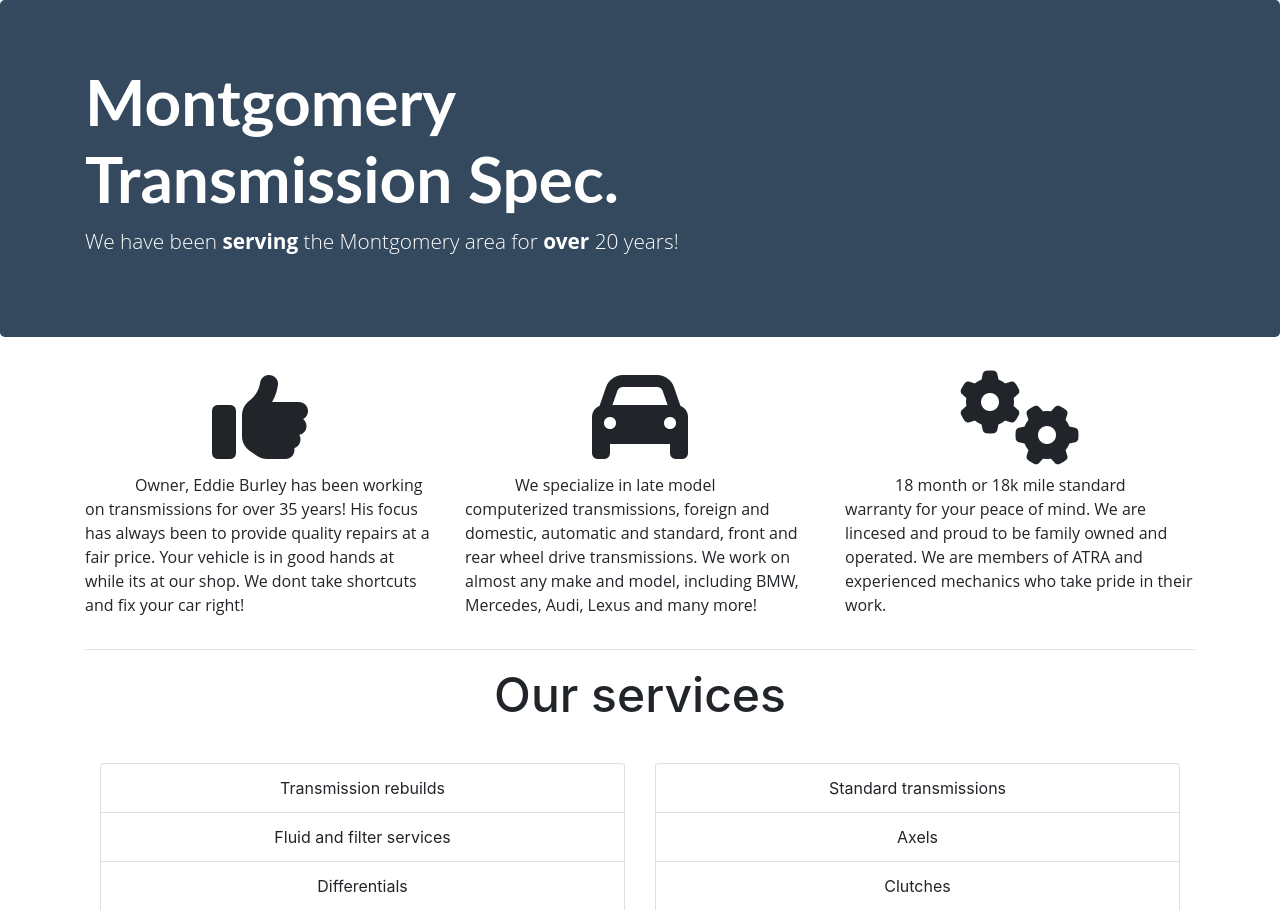
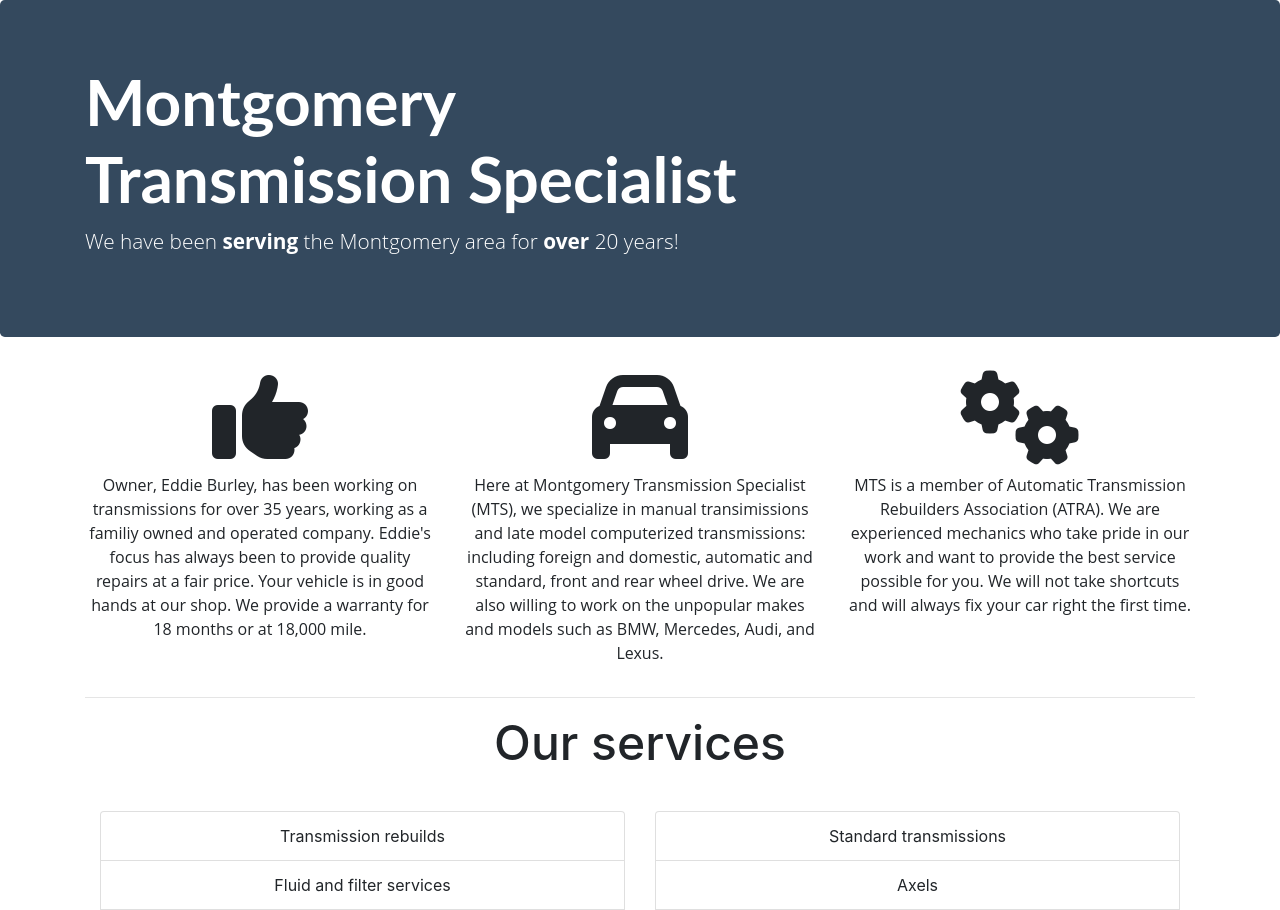
Before and after one commit to dburly/mts, a PHP site: page /index.html in a window 1280 px wide. Shown: the top 910 px of the page. Run offline with PHP 8.4, Linux system fonts and the light colour scheme; some libraries are stand-ins or nearby versions.

Commit message:
fixed paragraphs

```diff
--- a/index.html
+++ b/index.html
@@ -12,7 +12,7 @@
 
     <div class="jumbotron">
       <div class="container header">
-        <h1 class="display-3">Montgomery <br> Transmission Spec.</h1>
+        <h1 class="display-3">Montgomery <br> Transmission Specialist</h1>
         <p>We have been <strong>serving</strong> the Montgomery area for <strong>over</strong> 20 years!</p>
       </div>
     </div>
@@ -21,15 +21,15 @@
       <div class="row">
         <div class="col-md-4">
           <h2><i class="fa fa-thumbs-up fa fa-3x" aria-hidden="true"></i></h2>
-          <p class="p">Owner, Eddie Burley has been working on transmissions for over 35 years! His focus has always been to provide quality repairs at a fair price. Your vehicle is in good hands at while its at our shop. We dont take shortcuts and fix your car right!</p>
+          <p class="p">Owner, Eddie Burley, has been working on transmissions for over 35 years, working as a familiy owned and operated company. Eddie's focus has always been to provide quality repairs at a fair price. Your vehicle is in good hands at our shop. We provide a warranty for 18 months or at 18,000 mile.</p>
         </div>
         <div class="col-md-4">
           <h2><i class="fa fa-car fa-3x" aria-hidden="true"></i></h2>
-          <p class="p">We specialize in late model computerized transmissions, foreign and domestic, automatic and standard, front and rear wheel drive transmissions. We work on almost any make and model, including BMW, Mercedes, Audi, Lexus and many more! </p>
+          <p class="p">Here at Montgomery Transmission Specialist (MTS), we specialize in manual transimissions and late model computerized transmissions: including foreign and domestic, automatic and standard, front and rear wheel drive. We are also willing to work on the unpopular makes and models such as BMW, Mercedes, Audi, and Lexus.</p>
         </div>
         <div class="col-md-4">
           <h2><i class="fa fa-cogs fa-3x" aria-hidden="true"></i></h2>
-          <p class="p">18 month or 18k mile standard warranty for your peace of mind. We are lincesed and proud to be family owned and operated. We are members of ATRA and experienced mechanics who take pride in their work.</p>
+          <p class="p"> MTS is a member of Automatic Transmission Rebuilders Association (ATRA). We are experienced mechanics who take pride in our work and want to provide the best service possible for you. We will not take shortcuts and will always fix your car right the first time. </p>
         </div>
       </div>
 
--- a/main.css
+++ b/main.css
@@ -51,7 +51,7 @@
 }
 
 .p {
-  text-indent: 50px;
+  text-align: center;
 }
 .services-h1 h1 {
   font-size: 3em;
```
